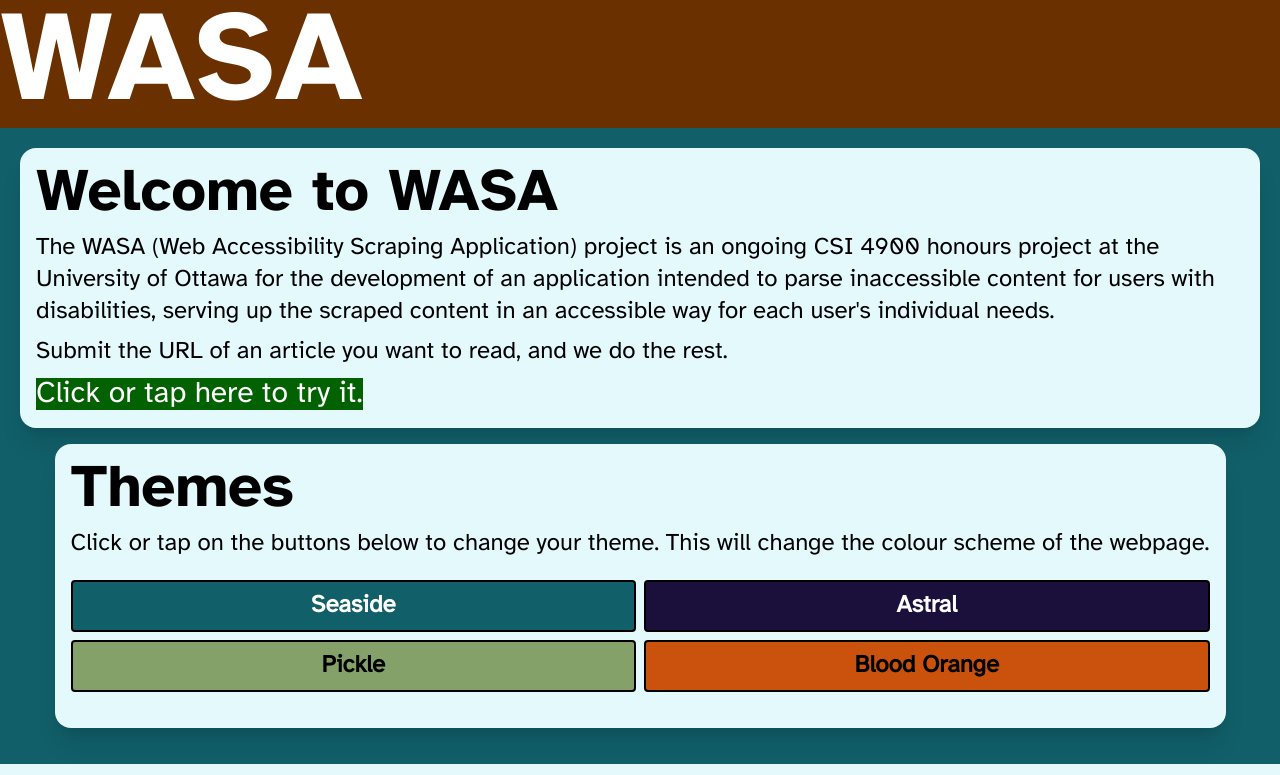
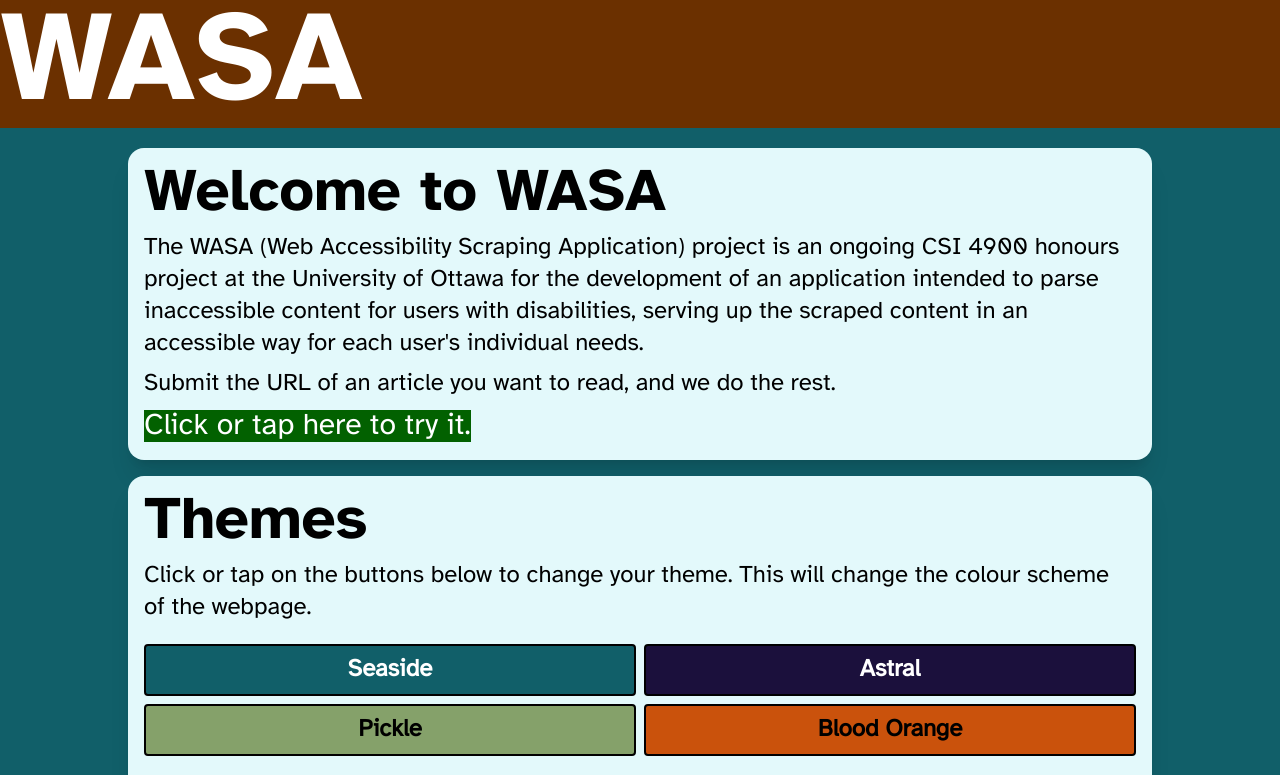
Before and after one commit to jwagn037/CSI-4900-Web-Accessibility-Scraping-Application, an Angular app in the folder frontend/WASA-frontend/: page / in a window 1280 px wide. Shown: the top 775 px of the page. Built offline with nearby package versions, Linux system fonts and the light colour scheme.

Commit message:
Change format

```diff
--- a/frontend/WASA-frontend/src/app/landing/landing.component.html
+++ b/frontend/WASA-frontend/src/app/landing/landing.component.html
@@ -9,7 +9,7 @@
     <a id="about"></a>
     <article class="min-h-fit px-5 pt-5 pb-5 primary flex justify-center items-center flex-col" [ngClass]="themeClass">
         <!-- Information on WASA-->
-        <article class="shadow-xl p-4 max-w-7xl mb-4 rounded-2xl secondary" [ngClass]="themeClass">
+        <article class="shadow-xl p-4 max-w-5xl mb-4 rounded-2xl secondary" [ngClass]="themeClass">
             <h1 class="text-6xl mb-2">Welcome to WASA</h1>
             <p class="text-2xl mb-2">The WASA (Web Accessibility Scraping Application) project is an ongoing CSI 4900
                 honours project at the University of Ottawa for the development of an application intended to parse
@@ -20,7 +20,7 @@
                 [ngClass]="themeClass">Click or tap here to try it.</a>
         </article>
         <!-- Themes -->
-        <article class="shadow-xl p-4 max-w-7xl mb-4 rounded-2xl secondary" [ngClass]="themeClass">
+        <article class="shadow-xl p-4 max-w-5xl mb-4 rounded-2xl secondary" [ngClass]="themeClass">
             <h1 class="text-6xl mb-2">Themes</h1>
             <p class="text-2xl">Click or tap on the buttons below to change your theme. This will change the colour
                 scheme of the webpage.</p>
@@ -43,7 +43,7 @@
 </article>
 <article class="px-5 pt-5 pb-5 flex align-center items-center flex-col secondary" [ngClass]="themeClass">
     <a id="urlSubmissionField"></a>
-    <article class="shadow-xl p-4 mb-4 max-w-7xl rounded-2xl accent" [ngClass]="themeClass">
+    <article class="shadow-xl p-4 mb-4 max-w-5xl rounded-2xl accent" [ngClass]="themeClass">
         <!-- URL submission form-->
         <app-url-submission-form [themeClass]="themeClass" [btnTheme]="btnTheme"></app-url-submission-form>
     </article>
```
Also changed, not shown: 1 other file (tests, documents, lock files or other folders).
